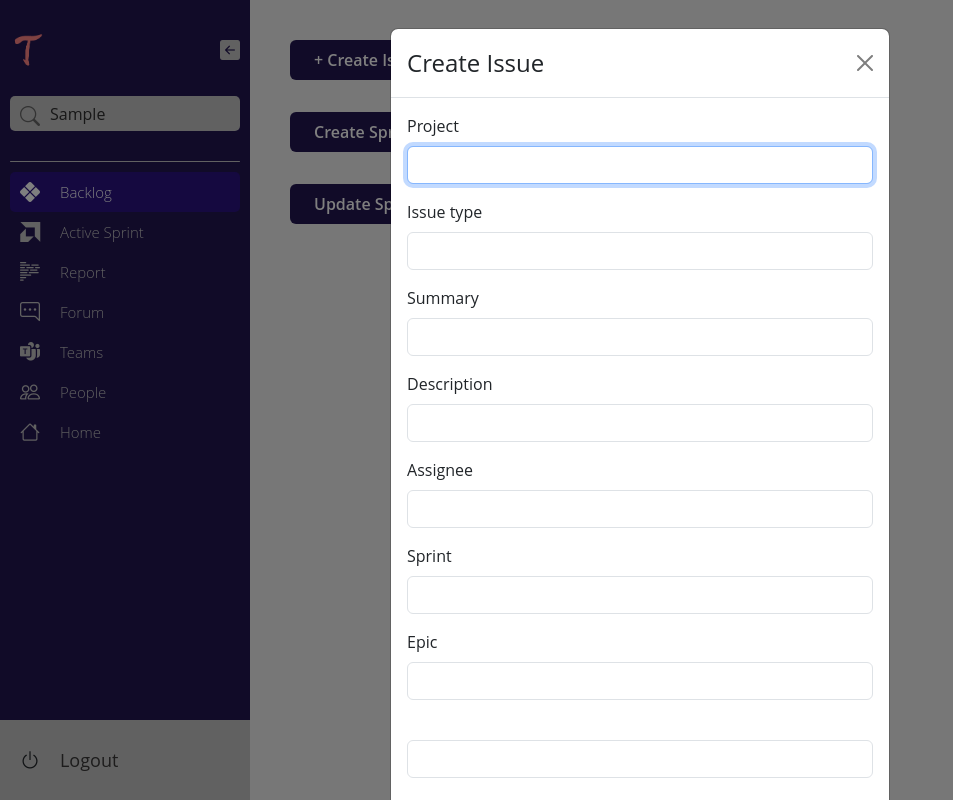
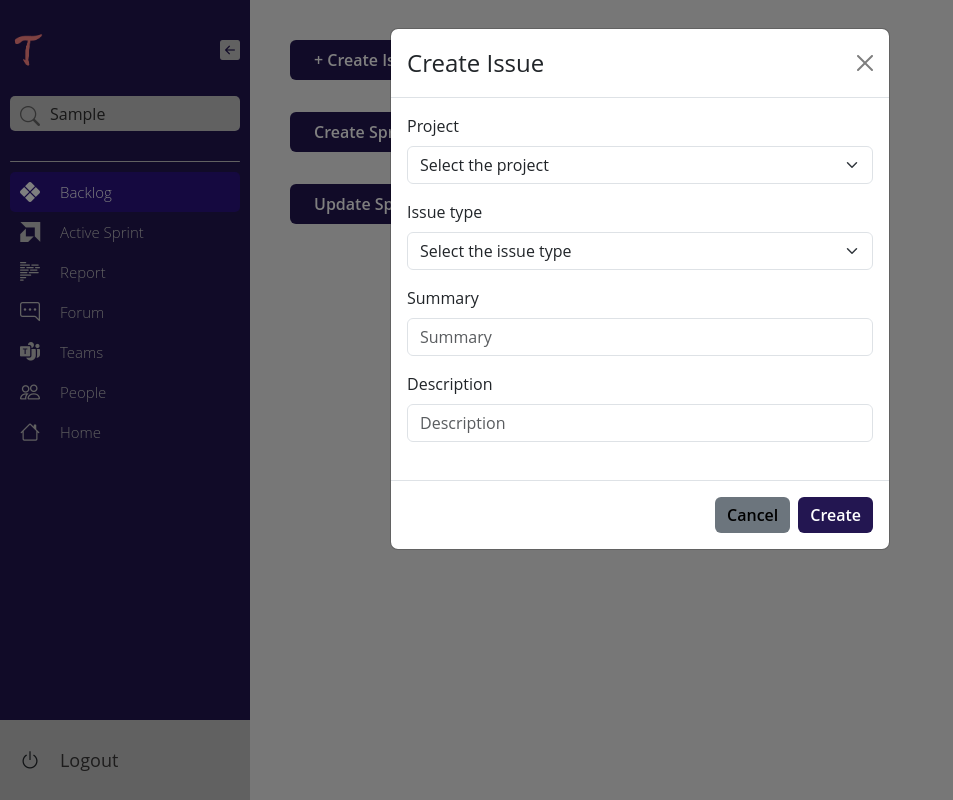
Before and after one commit to TrackoApplication/tracko-frontend, a React (Create React App) app: page /Backlog in a window 1280 px wide. Both pictures are taken after typing "Sample" into the empty fields and a click on the button "+ Create Issue". Shown: the whole page, without its empty margins (0-953 px from the left). Built offline with nearby package versions, Linux system fonts and the light colour scheme.

Commit message:
Updated issue,sprint creation and update sprint

```diff
--- a/src/components/BacklogMgt/Addissue.js
+++ b/src/components/BacklogMgt/Addissue.js
@@ -35,32 +35,33 @@ const AddIssue = () => {
 
             {/* body section */}
             <Modal.Body>
-              <Form>
+              <Form style={{overflowY:"scroll", height:"350px"}}>
                 <MDBCol>
                     <Form.Group className="mb-3" controlId="exampleForm.ControlInput1">
                         <Form.Label>Project</Form.Label>
-                        <Form.Control
-                            type="Projectname"
-                            // placeholder="Jhon"
-                            autoFocus
-                            // required
-                        />
+                        <Form.Select>
+                          <option value="">Select the project</option>
+                          <option value="">Project 1</option>
+                          <option value="">Project 2</option>
+                          <option value="">Project 3</option>
+                        </Form.Select>
                         </Form.Group>
 
                     <Form.Group className="mb-3" controlId="exampleForm.ControlInput1">
                         <Form.Label>Issue type</Form.Label>
-                        <Form.Control
-                            type="issuetype"
-                            // placeholder="Dee"
-                            // autoFocus
-                        />
+                        <Form.Select placeholder="Enter Issue type">
+                          <option value="">Select the issue type</option>
+                          <option value="">Issue</option>
+                          <option value="">Bug</option>
+                          <option value="">QA</option>
+                        </Form.Select>
                         </Form.Group>
 
                     <Form.Group className="mb-3" controlId="exampleForm.ControlInput1">
                         <Form.Label>Summary</Form.Label>
                         <Form.Control
-                        type="summary"
-                        // placeholder="JhonDee999"
+                        type="text"
+                        placeholder="Summary"
                         // autoFocus
                         />
                         </Form.Group>
@@ -68,61 +69,54 @@ const AddIssue = () => {
                     <Form.Group className="mb-3" controlId="exampleForm.ControlInput1">
                         <Form.Label>Description</Form.Label>
                         <Form.Control
-                        type="description"
-                        // placeholder="name@example.com"
+                        type="textarea"
+                        placeholder="Description"
                         // autoFocus
                         />
                         </Form.Group>
 
                     <Form.Group className="mb-3" controlId="exampleForm.ControlInput1">
                         <Form.Label>Assignee</Form.Label>
-                        <Form.Control
-                        type="assignee"
-                        // placeholder="name@example.com"
-                        // autoFocus
-                        />
+                        <Form.Select>
+                          <option value="">Assignee</option>
+                          <option value="">Ravindu Karunaweera</option>
+                          <option value="">Yasiru Basura</option>
+                          <option value="">Seefa Banu</option>
+                        </Form.Select>
                         </Form.Group>
 
                     <Form.Group className="mb-3" controlId="exampleForm.ControlInput1">
                         <Form.Label>Sprint</Form.Label>
-                        <Form.Control
-                        type="sprint"
-                        // placeholder="name@example.com"
-                        // autoFocus
-                        />
+                        <Form.Select>
+                          <option value="">Select the sprint</option>
+                          <option value="">Sprint 1</option>
+                          <option value="">Sprint 2</option>
+                          <option value="">Sprint 3</option>
+                        </Form.Select>
                         </Form.Group>
 
                     <Form.Group className="mb-3" controlId="exampleForm.ControlInput1">
                         <Form.Label>Epic</Form.Label>
                         <Form.Control
-                        type="epic"
-                        // placeholder="name@example.com"
-                        // autoFocus
-                        />
-                        </Form.Group>
-
-                    <Form.Group className="mb-3" controlId="exampleForm.ControlInput1">
-                        <Form.Label></Form.Label>
-                        <Form.Control
-                        type="epic"
-                        // placeholder="name@example.com"
+                        type="text"
+                        placeholder="Epic name"
                         // autoFocus
                         />
                         </Form.Group>
 
                     <Form.Group className="mb-3" controlId="exampleForm.ControlInput1">
                         <Form.Label>Requirement of testing</Form.Label>
-                        <Form.Control
-                        type="reqoftesting"
-                        // placeholder="name@example.com"
-                        // autoFocus
-                        />
+                        <Form.Select>
+                          <option value="">Select requirement of testing</option>
+                          <option value="">Yes</option>
+                          <option value="">No</option>
+                        </Form.Select>
                         </Form.Group>
 
                     <Form.Group className="mb-3" controlId="exampleForm.ControlInput1">
                         <Form.Label>Story point estimate for developing</Form.Label>
                         <Form.Control
-                        type="devstorypoint"
+                        type="number"
                         // placeholder="name@example.com"
                         // autoFocus
                         />
@@ -131,7 +125,7 @@ const AddIssue = () => {
                     <Form.Group className="mb-3" controlId="exampleForm.ControlInput1">
                         <Form.Label>Story point estimate for testing</Form.Label>
                         <Form.Control
-                        type="qastorypoint"
+                        type="number"
                         // placeholder="name@example.com"
                         // autoFocus
                         />
@@ -140,16 +134,7 @@ const AddIssue = () => {
                     <Form.Group className="mb-3" controlId="exampleForm.ControlInput1">
                         <Form.Label>Total estimated story point</Form.Label>
                         <Form.Control
-                        type="totalstorypoint"
-                        // placeholder="name@example.com"
-                        // autoFocus
-                        />
-                        </Form.Group>
-
-                    <Form.Group className="mb-3" controlId="exampleForm.ControlInput1">
-                        <Form.Label>Story point estimate for testing</Form.Label>
-                        <Form.Control
-                        type="qastorypoint"
+                        type="number"
                         // placeholder="name@example.com"
                         // autoFocus
                         />
@@ -157,20 +142,22 @@ const AddIssue = () => {
 
                     <Form.Group className="mb-3" controlId="exampleForm.ControlInput1">
                         <Form.Label>Priority</Form.Label>
-                        <Form.Control
-                        type="priority"
-                        // placeholder="name@example.com"
-                        // autoFocus
-                        />
+                        <Form.Select>
+                          <option value="">Select the priority</option>
+                          <option value="">High</option>
+                          <option value="">Medium</option>
+                          <option value="">Low</option>
+                        </Form.Select>
                         </Form.Group>
 
                     <Form.Group className="mb-3" controlId="exampleForm.ControlInput1">
                         <Form.Label>Reporter</Form.Label>
-                        <Form.Control
-                        type="reporter"
-                        // placeholder="name@example.com"
-                        // autoFocus
-                        />
+                        <Form.Select>
+                          <option value="">Reporter</option>
+                          <option value="">Reporter 1</option>
+                          <option value="">Reporter 2</option>
+                          <option value="">Reporter 3</option>
+                        </Form.Select>
                         </Form.Group>
 
                 </MDBCol>
--- a/src/components/BacklogMgt/Sprintcreation.js
+++ b/src/components/BacklogMgt/Sprintcreation.js
@@ -15,16 +15,12 @@ const SprintCreation = () => {
 
         <div className={`container ${inactive ? "inactive" : ""}`}>
 
-            {/* <h1>Backlog</h1>
-            <br></br>
-            <button> + Create issue</button> */}
-
-            <Button
+          <Button
             variant="primary"
             className="rounded bg-[#231651] text-white border-none px-6 py-2 font-semibold transition duration-700 hover:scale-105 hover:bg-[#231651] ease-in-out"
             onClick={handleShow}>
             Create Sprint
-            </Button>
+          </Button>
 
           <Modal show={show} onHide={handleClose}>
 
@@ -40,8 +36,8 @@ const SprintCreation = () => {
                     <Form.Group className="mb-3" controlId="exampleForm.ControlInput1">
                         <Form.Label>Sprint name</Form.Label>
                         <Form.Control
-                            type="sprintname"
-                            // placeholder="Jhon"
+                            type="text"
+                            placeholder="Sprint Name"
                             autoFocus
                             // required
                         />
@@ -50,17 +46,19 @@ const SprintCreation = () => {
 
                     <Form.Group className="mb-3" controlId="exampleForm.ControlInput1">
                         <Form.Label>Duration</Form.Label>
-                        <Form.Control
-                            type="duration"
-                            // placeholder="Dee"
-                            // autoFocus
-                        />
+                        <Form.Select>
+                          <option value="">--Duration--</option>
+                          <option value="">Custom</option>
+                          <option value="">1 week</option>
+                          <option value="">2 weeks</option>
+                          <option value="">4 weeks</option>
+                        </Form.Select>
                         </Form.Group>
 
                     <Form.Group className="mb-3" controlId="exampleForm.ControlInput1">
                         <Form.Label>Start date</Form.Label>
                         <Form.Control
-                        type="s-date"
+                        type="datetime-local"
                         // placeholder="JhonDee999"
                         // autoFocus
                         />
@@ -69,7 +67,7 @@ const SprintCreation = () => {
                     <Form.Group className="mb-3" controlId="exampleForm.ControlInput1">
                         <Form.Label>End date</Form.Label>
                         <Form.Control
-                        type="e-date"
+                        type="datetime-local"
                         // placeholder="name@example.com"
                         // autoFocus
                         />
@@ -78,8 +76,8 @@ const SprintCreation = () => {
                     <Form.Group className="mb-3" controlId="exampleForm.ControlInput1">
                         <Form.Label>Sprint Goal</Form.Label>
                         <Form.Control
-                        type="goal"
-                        // placeholder="name@example.com"
+                        type="text"
+                        placeholder="Goal"
                         // autoFocus
                         />
                         </Form.Group>
```
Also changed, not shown: src/components/BacklogMgt/UpdateSprint.js (+15 -17 lines).
